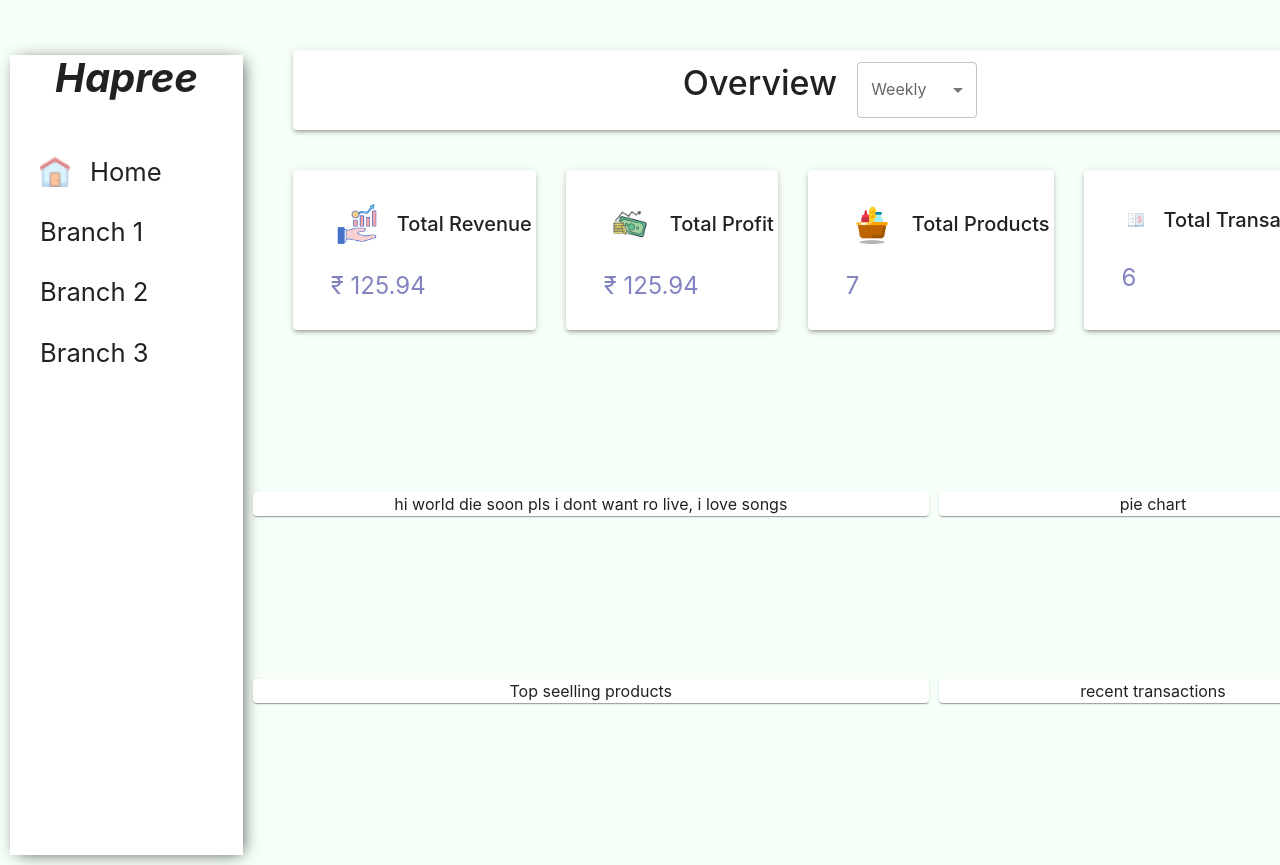
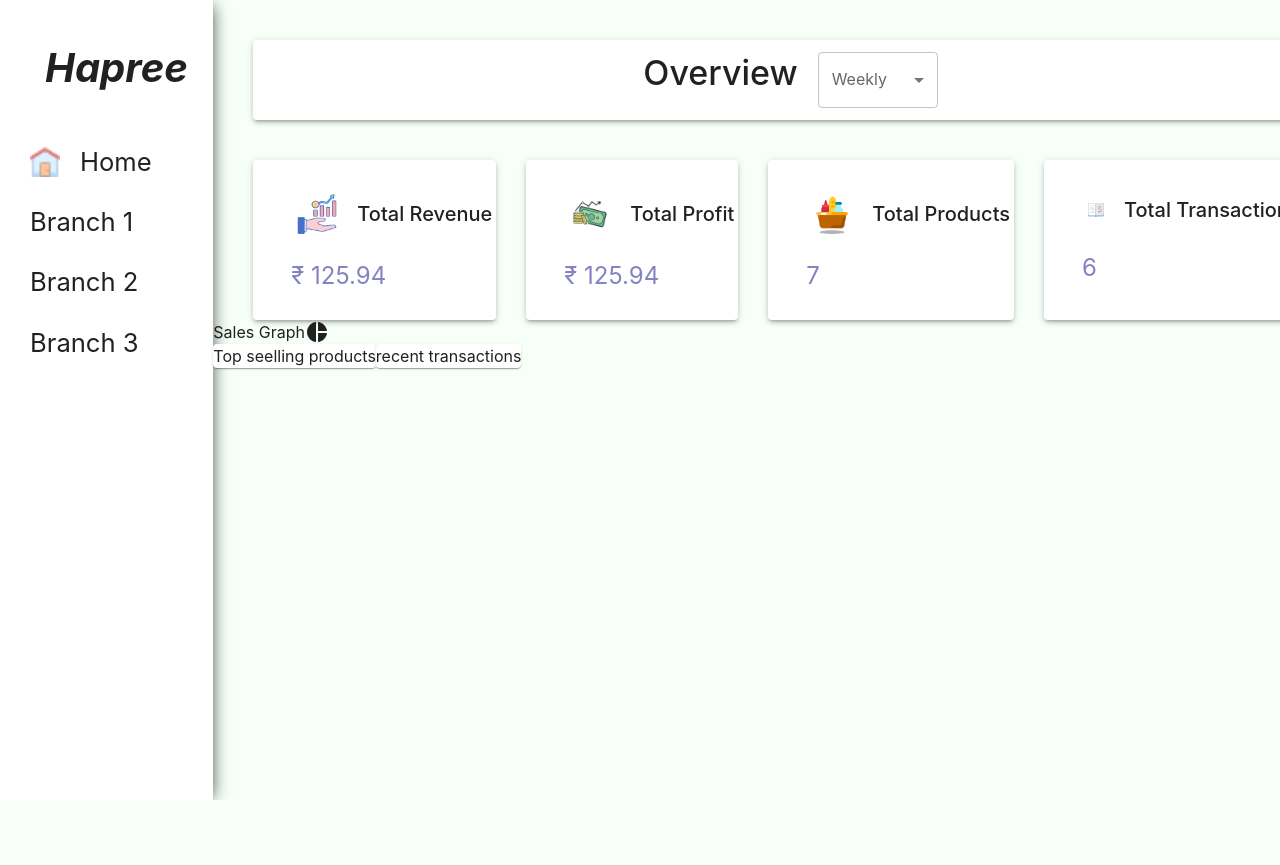
Before and after one commit to PreethiPara/Billing-App, a React (Create React App) app: page /dashboard in a window 1280 px wide. Shown: the top 865 px of the page. After the commit the page ends 800 px from the top, so only its background shows below. Built offline with nearby package versions, Linux system fonts and the light colour scheme; a web font is replaced by a local one.

Commit message:
preethi-dashboard styling set

```diff
--- a/package.json
+++ b/package.json
@@ -15,7 +15,9 @@
     "@types/react": "^18.0.0",
     "@types/react-dom": "^18.0.0",
     "@types/webpack": "^5.28.5",
+    "chart.js": "^4.4.2",
     "react": "^18.2.0",
+    "react-chartjs-2": "^5.2.0",
     "react-dom": "^18.2.0",
     "react-router-dom": "^6.22.3",
     "react-scripts": "5.0.1",
--- a/public/index.html
+++ b/public/index.html
@@ -43,5 +43,6 @@
       To begin the development, run `npm start` or `yarn start`.
       To create a production bundle, use `npm run build` or `yarn build`.
     -->
+    <script src="https://cdnjs.cloudflare.com/ajax/libs/Chart.js/2.9.4/Chart.js"></script>
   </body>
 </html>
--- a/src/pages/dashboard/components/Overview/Overview.scss
+++ b/src/pages/dashboard/components/Overview/Overview.scss
@@ -1,5 +1,5 @@
 .overview{
-    // width: 82%;
+    // width: 100vh;
     height:35vh;
     // background-color: pink;
     .main-overview{
--- a/src/pages/dashboard/components/Overview/Overview.tsx
+++ b/src/pages/dashboard/components/Overview/Overview.tsx
@@ -47,13 +47,13 @@ export default function OverView() {
   },[]);
   return (
     <div className="overview">
-      <Paper elevation={3} className="bg-pink-100 p-3 ml-10 mt-10 main-overview">
+      <Paper elevation={3} className="bg-pink-100 p-3 ml-10 mt-10 mr-10 main-overview">
         <Typography fontWeight={"500"} variant="h4">Overview</Typography>
         <div className="overview-dropdown">
             <CustomDropDown handleChangeInDropDown={(event: string)=>{handleOverview(event)}} label='Weekly' listOfDropDownEntries={["Weekly","Monthly","Yearly"]} iconImageWithName={[]} />
         </div>
       </Paper>
-      <Box className="flex ml-10 mt-10 overview-list">
+      <Box className="flex ml-10 mt-10 mr-10 overview-list">
         <Paper elevation={3} className="p-7 overview-info">
           <MenuItem sx={{ '&:hover': { backgroundColor: 'rgb(169, 169, 215)' } }}>
               {overViewIconInfo[0]}
--- a/src/pages/dashboard/components/SalesGraph/SalesGraph.tsx
+++ b/src/pages/dashboard/components/SalesGraph/SalesGraph.tsx
@@ -1,9 +1,16 @@
-import { Paper } from "@mui/material";
+import React from 'react';
+import { Line } from 'react-chartjs-2';
+import transactions from '../../constants/transactions';
+import * as Chart from 'chart.js';
 
-export default function SalesGraph(){
-    return(
-        <Paper>
-            hi world die soon pls i dont want ro live, i love songs
-        </Paper>
-    )
-}
+function SalesGraph(){
+
+    return (
+        <div>
+            <h2>Sales Graph</h2>
+
+        </div>
+    );
+};
+
+export default SalesGraph;
--- a/src/pages/dashboard/components/Sidebar/Sidebar.tsx
+++ b/src/pages/dashboard/components/Sidebar/Sidebar.tsx
@@ -8,7 +8,7 @@ import storeDetails from "../../constants/storeDetails";
 export default function Sidebar() {
     const branches = storeDetails[0].listOfBranches;
     return (
-        <Box className=" bg-white h-screen sidebar">
+        <Box className="w-2/12 bg-white h-screen sidebar">
             <Typography className="italic" fontWeight={'700'} style={{margin:"45px"}} variant="h3">Hapree</Typography>
             <NavLink to="/" className="nav-link">
                 <MenuItem className="side-bar-menu-item" style={{fontSize:"1.6rem"}}>
--- a/src/pages/dashboard/index.scss
+++ b/src/pages/dashboard/index.scss
@@ -1,30 +1,4 @@
 
-.sidebar-wrapper{
-    grid-area: sidebar;
+.right-side{
+    width: 100%;
 }
-.overview-wrapper{
-    grid-area: overview;
-}
-.sales-graph-wrapper{
-    grid-area:sales
-}
-.pie-chart-revenue-wrapper{
-    grid-area: pie-chart;
-}
-.top-selling-products-wrapper{
-    grid-area: top-products;
-}
-.recent-transactions-wrapper{
-    grid-area: transactions;
-}
-.main-dashboard{
-
-    display: grid;
-    grid-template-areas:
-    'sidebar overview overview overview overview'
-    'sidebar sales sales pie-chart pie-chart'
-    'sidebar top-products top-products transactions transactions';
-  gap: 10px;
-
-  padding: 10px;
-}
--- a/src/pages/dashboard/index.tsx
+++ b/src/pages/dashboard/index.tsx
@@ -9,24 +9,18 @@ import TopSellingProducts from "./components/TopSellingProducts/TopSellingProduc
 import RecentTransactions from "./components/RecentTransactions/RecentTransactions";
 function Dashboard(){
     return(
-        <div className="main-dashboard">
-            <div className="sidebar-wrapper">
-                <Sidebar />
-            </div>
-            <div className="overview-wrapper">
-                <OverView />
-            </div>
-            <div className="sales-graph-wrapper">
-                <SalesGraph />
-            </div>
-            <div className="pie-chart-revenue-wrapper">
-                <PieChartRevenue />
-            </div>
-            <div className="top-selling-products-wrapper">
-                <TopSellingProducts />
-            </div>
-            <div className="recent-transactions-wrapper">
-                <RecentTransactions />
+        <div className="flex overall">
+            <Sidebar/>
+            <div className="flex-col right-side">
+                <OverView/>
+                <div className="flex">
+                    <SalesGraph/>
+                    <PieChart/>
+                </div>
+                <div className="flex">
+                    <TopSellingProducts/>
+                    <RecentTransactions/>
+                </div>
             </div>
         </div>
 
```
Also changed, not shown: 1 other file (tests, documents, lock files or other folders).
